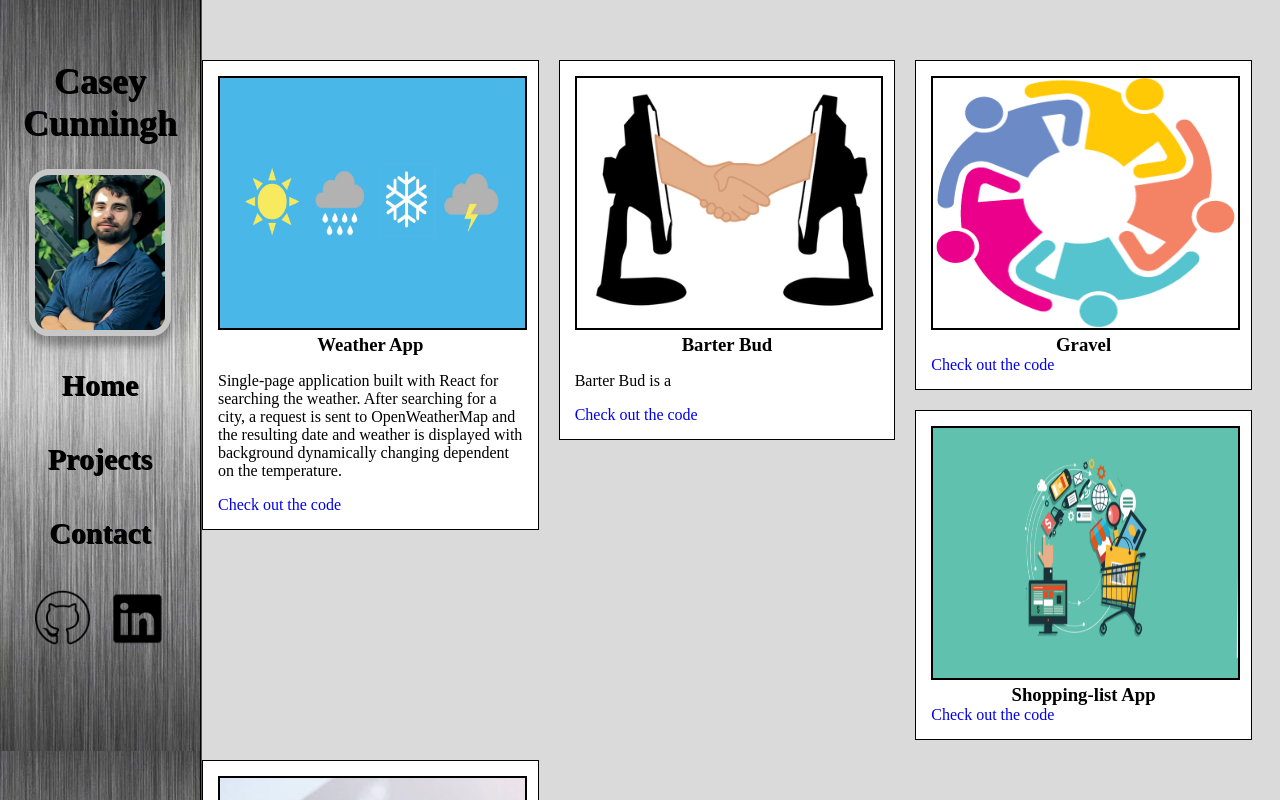
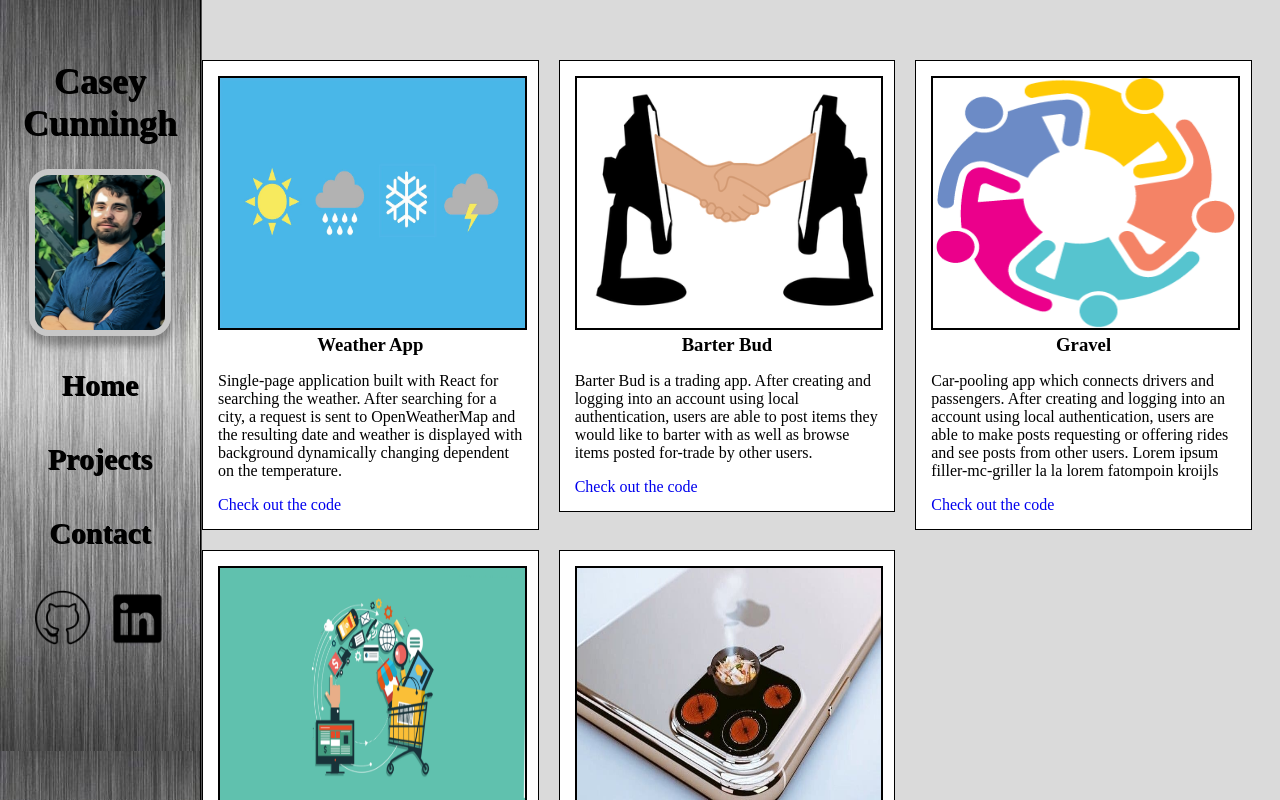
Before and after one commit to caseycling/portfolio, a React (Create React App) app in the folder client/: page /projects in a window 1280 px wide. Shown: the top 800 px of the page. Built offline with nearby package versions, Linux system fonts and the light colour scheme.

Commit message:
Modified CSS structure for readability

```diff
--- a/client/src/App.css
+++ b/client/src/App.css
@@ -1,18 +1,3 @@
-/* .App {
-    background: linear-gradient(-45deg, #ee7752, #e73c7e, #23a6d5, #23d5ab);
-    background-size: 400% 400%;
-    animation: gradient 15s ease infinite;
+.App {
+    overflow: auto;
 }
-
-@keyframes gradient {
-    0% {
-        background-position: 0% 50%;
-    }
-    50% {
-        background-position: 100% 50%;
-    }
-    100% {
-        background-position: 0% 50%;
-    }
-}
-   */
--- a/client/src/index.css
+++ b/client/src/index.css
@@ -15,7 +15,7 @@ code {
 
 /* Home page section */
 #homeContainer {
-  margin-top: 10px;
+  margin-top: 20px;
 	margin-left: 16%;
 	margin-right: 10%;
   padding: 40px;
@@ -129,7 +129,7 @@ input[type=submit]:hover {
 /* Navbar styling */
 
 .navContainer {
-  margin-top: 0px;
+  margin-top: 0 !important;
 }
 
 .navList {
--- a/client/src/pages/Home.js
+++ b/client/src/pages/Home.js
@@ -4,13 +4,13 @@ import { render } from '@testing-library/react';
 const Home = () => {
 	render()
 	return (
-		<div>
+
 			<div id="homeContainer">
 				<h1 id="homeHeader">Hi! Im Casey</h1>
 				<h5 id="homeTitle">FRONT END DEVELOPER</h5>
 				<p style={{ marginRight: "10%" }}>Lorem Ipsum adalah contoh teks atau dummy dalam industri percetakan dan penataan huruf atau typesetting. Lorem Ipsum telah menjadi standar contoh teks sejak tahun 1500an, saat seorang tukang cetak yang tidak dikenal mengambil sebuah kumpulan teks dan mengacaknya untuk menjadi sebuah buku contoh huruf. Ia tidak hanya bertahan selama 5 abad, tapi juga telah beralih ke penataan huruf elektronik, tanpa ada perubahan apapun. Ia mulai dipopulerkan pada tahun 1960 dengan diluncurkannya lembaran-lembaran Letraset yang menggunakan kalimat-kalimat dari Lorem Ipsum, dan seiring munculnya perangkat lunak Desktop Publishing seperti Aldus PageMaker juga memiliki versi Lorem Ipsum.</p>
 			</div>
-		</div>
+
 	)
 }
 
--- a/client/src/pages/Projects.js
+++ b/client/src/pages/Projects.js
@@ -29,7 +29,7 @@ const Projects = () => {
                 </a>
                 <div >
                     <h3 id="projectTitle">Barter Bud</h3>
-                    <p>Barter Bud is a </p>
+                    <p>Barter Bud is a trading app. After creating and logging into an account using local authentication, users are able to post items they would like to barter with as well as browse items posted for-trade by other users. </p>
                 </div>
                 <div>
                     <a id="projectLink" href={"https://github.com/caseycling/Project2"} target={"_blank"} >Check out the code</a>
@@ -39,6 +39,7 @@ const Projects = () => {
                 <a href={"https://gravel-app.herokuapp.com/"} target={"_blank"}><img id="projectImage" src={gravel}  alt="Project"  /></a>
                 <div >
                     <h3 id="projectTitle">Gravel</h3>
+                    <p>Car-pooling app which connects drivers and passengers. After creating and logging into an account using local authentication, users are able to make posts requesting or offering rides and see posts from other users. Lorem ipsum filler-mc-griller la la lorem fatompoin kroijls </p>
                 </div>
                 <div>
                     <a id="projectLink" href={"https://github.com/mrgmacandog/gravel"} target={"_blank"} >Check out the code</a>
```
